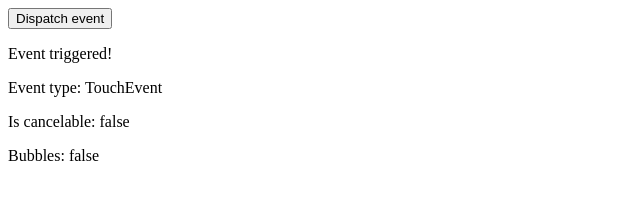
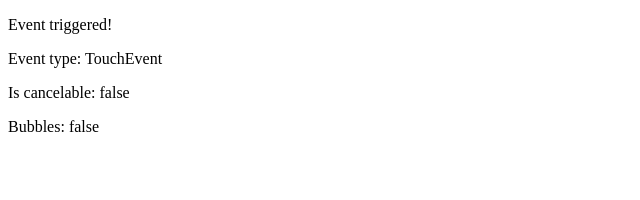
Before and after one commit to DevExpress/testcafe-examples, a plain HTML site: page examples/dispatch-custom-event/index.html in a window 1280 px wide. Shown: the whole page, without its empty margins (0-640 px from the left). Drawn offline with Linux system fonts and the light colour scheme.

Commit message:
fix: remove unnecessary element

```diff
--- a/examples/dispatch-custom-event/index.html
+++ b/examples/dispatch-custom-event/index.html
@@ -9,7 +9,6 @@
 </head>
 
 <body>
-    <button id="btn">Dispatch event</button>
     <p id="target">Waiting for an event...</p>
     <p> Event type: <span id="eventType"></span></p>
     <p>Is cancelable: <span id="isCancelable"></span></p>
@@ -21,7 +20,6 @@
     const eventType    = document.querySelector('#eventType');
     const isCancelable = document.querySelector('#isCancelable');
     const isBubbling   = document.querySelector('#isBubbling');
-    const btn          = document.querySelector('#btn');
 
     document.addEventListener('touchstart', e => {
         target.innerText       = 'Event triggered!';
```
